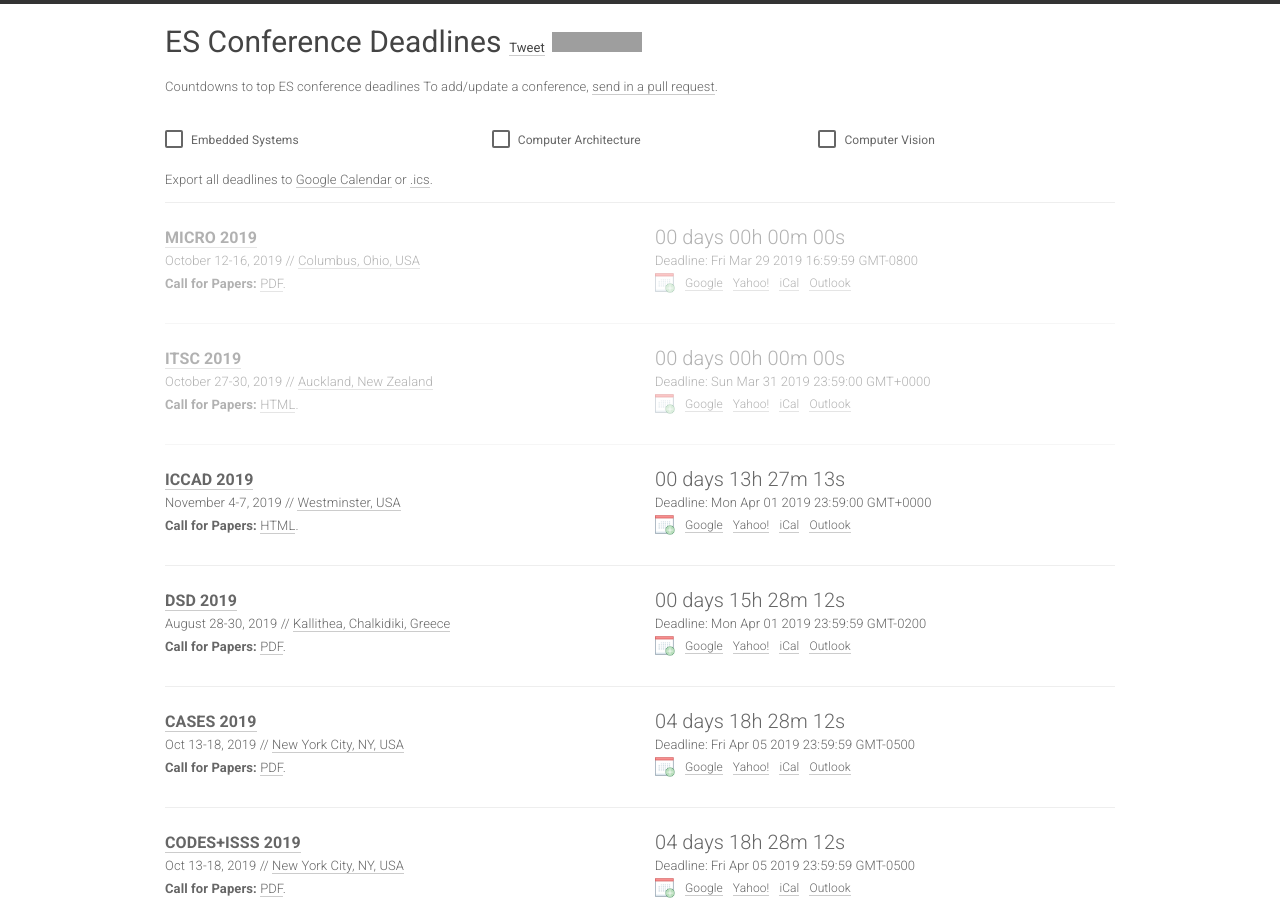
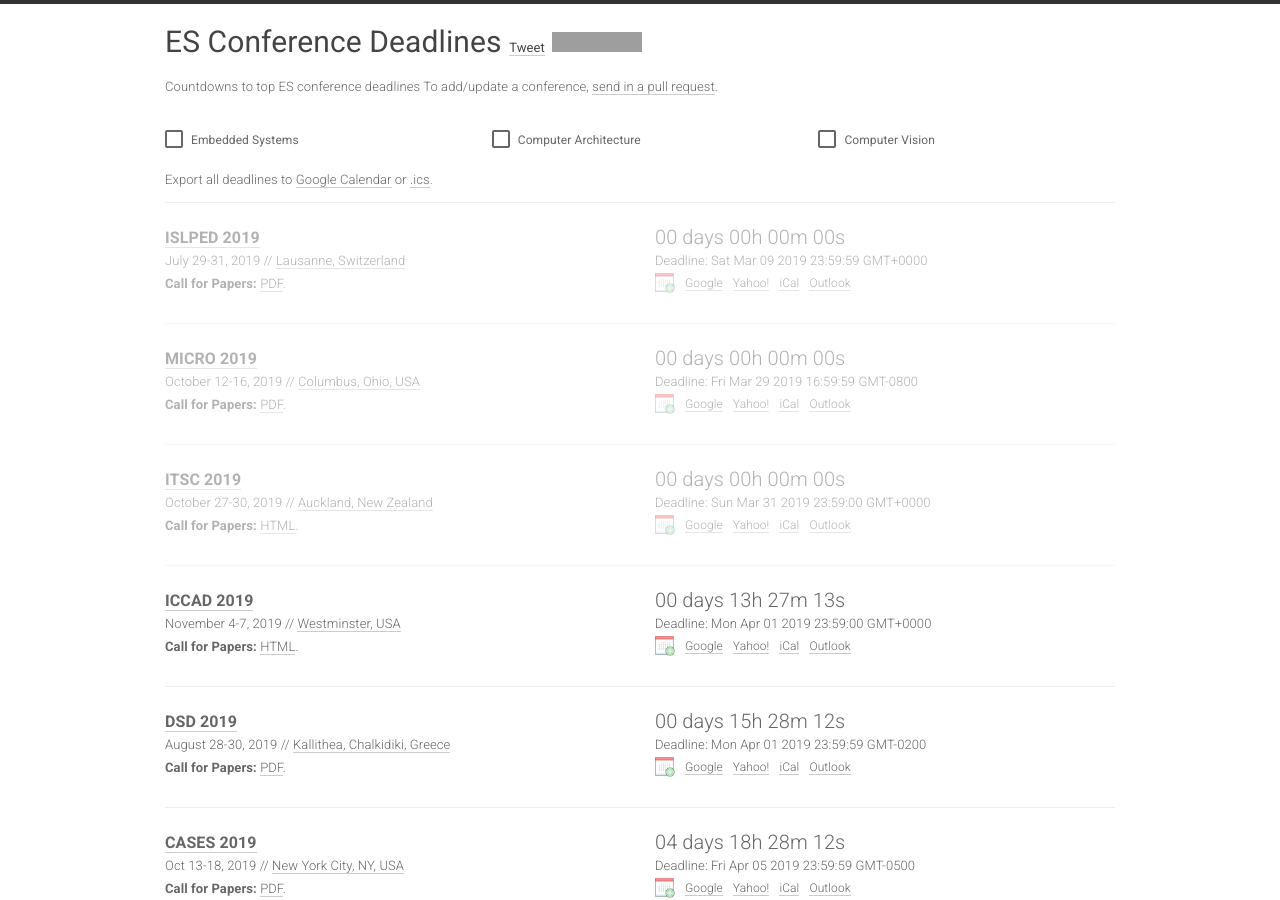
Before and after one commit to paperswithcode/ai-deadlines, a Jekyll site: the page built from index.html, in a window 1280 px wide and 900 px high. Built offline with Jekyll 4.4.1, drawn with Linux system fonts in a browser that asks for light colours; nearby versions of some CDN libraries; comment, search, counter and statistics services are not loaded; grey boxes are pictures that could not be loaded.

Commit message:
Added ISLPED

```diff
--- a/_data/conferences.yml
+++ b/_data/conferences.yml
@@ -1,5 +1,15 @@
 
 ---
+- title: ISLPED
+  year: 2019
+  id: islped2019
+  link: https://www.islped.org/2019/
+  deadline: '2019-03-09 23:59:59'
+  timezone: PST/GMT+7
+  date: July 29-31, 2019
+  place: Lausanne, Switzerland
+  sub: ES
+  note: <b>Call for Papers:</b> <a href='https://www.islped.org/2019/files/ISLPED2019_CFP_Feb22_2019.pdf'>PDF</a>.
 
 - title: MICRO
   year: 2019
```
